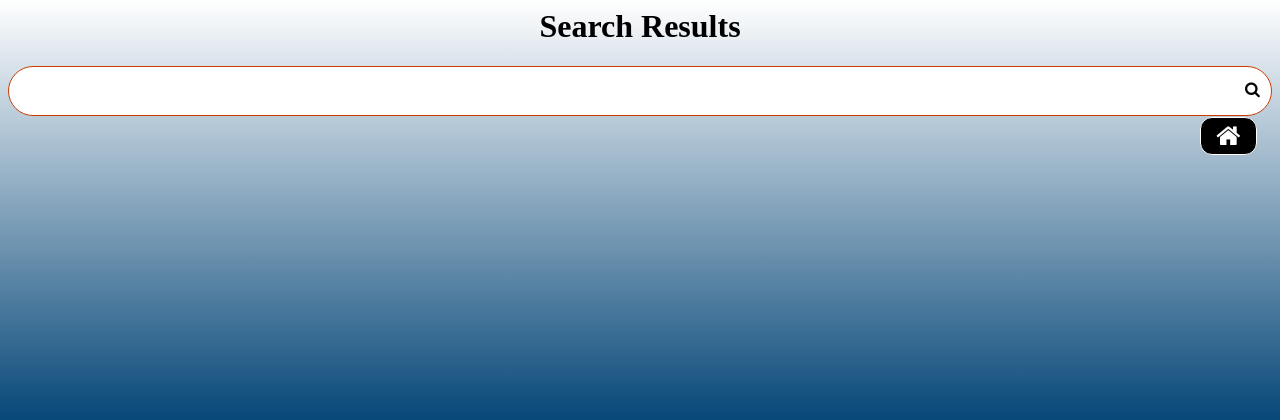
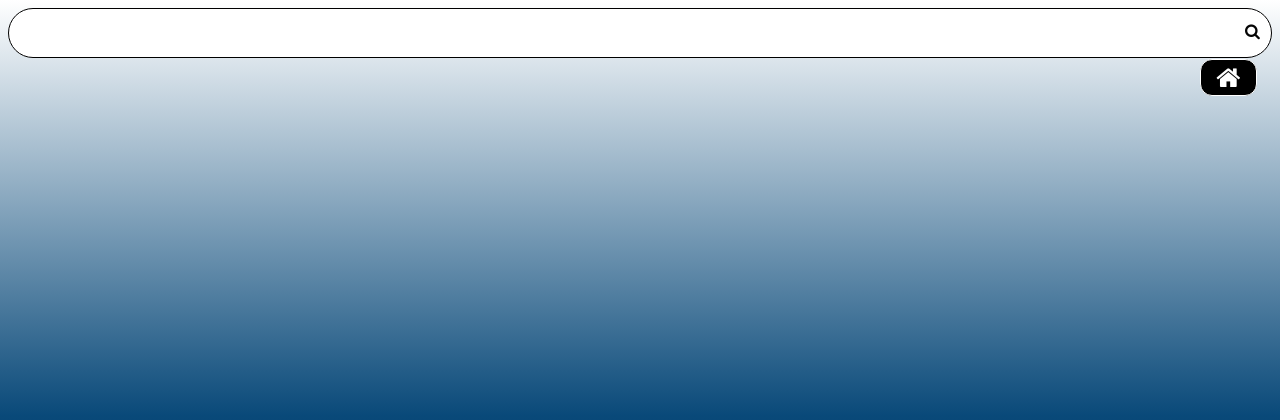
Before and after one commit to mgierada/TGSE, a Django app: template templates/search_results.html in a window 1280 px wide. Shown: the top 420 px of the page. Run offline with Django 3.2, Linux system fonts and the light colour scheme; the template is opened without the code that fills it, so the values that code supplies are empty; some libraries are stand-ins or nearby versions.

Commit message:
feat: remove Search Results h1 tag and changed color of searchTerm to balck

```diff
--- a/search_for_transcript/static/search_for_transcript/style.css
+++ b/search_for_transcript/static/search_for_transcript/style.css
@@ -34,7 +34,7 @@ body a {
 .searchTerm {
   float: left;
   width: 100%;
-  border: 1px solid #cc3a00;
+  border: 1px solid #000000;
   padding: 15px;
   height: 50px;
   border-radius: 25px;
@@ -68,8 +68,8 @@ body a {
   text-align: center;
   color: rgb(5, 5, 5);
   border-radius: 5px;
-  font-family: 'FontAwesome';
-  content: '\f002';
+  font-family: "FontAwesome";
+  content: "\f002";
 }
 
 .search_results:before {
@@ -82,8 +82,8 @@ body a {
   text-align: center;
   color: rgb(5, 5, 5);
   border-radius: 5px;
-  font-family: 'FontAwesome';
-  content: '\f002';
+  font-family: "FontAwesome";
+  content: "\f002";
 }
 
 /*Resize the wrap to see the search bar change!*/
@@ -221,7 +221,7 @@ h2 {
 
   box-sizing: border-box;
   text-decoration: none;
-  font-family: 'Roboto', sans-serif;
+  font-family: "Roboto", sans-serif;
   font-weight: 400;
   font-size: small;
   color: #ffffff;
@@ -241,7 +241,7 @@ h2 {
 
   box-sizing: border-box;
   text-decoration: none;
-  font-family: 'Roboto', sans-serif;
+  font-family: "Roboto", sans-serif;
   font-weight: 400;
   font-size: small;
   color: #ffffff;
@@ -374,7 +374,7 @@ h2 {
 
 /* Tooltip arrow */
 .tooltip .tooltiptext::after {
-  content: '';
+  content: "";
   position: absolute;
   top: 100%;
   left: 50%;
--- a/templates/search_results.html
+++ b/templates/search_results.html
@@ -1,6 +1,4 @@
 <!-- templates/search_results.html -->
-<h1>Search Results</h1>
-
 {% load static %}
 {% load extras %}
 <link rel="stylesheet" type="text/css" href="{% static 'search_for_transcript/style.css' %}">
```
